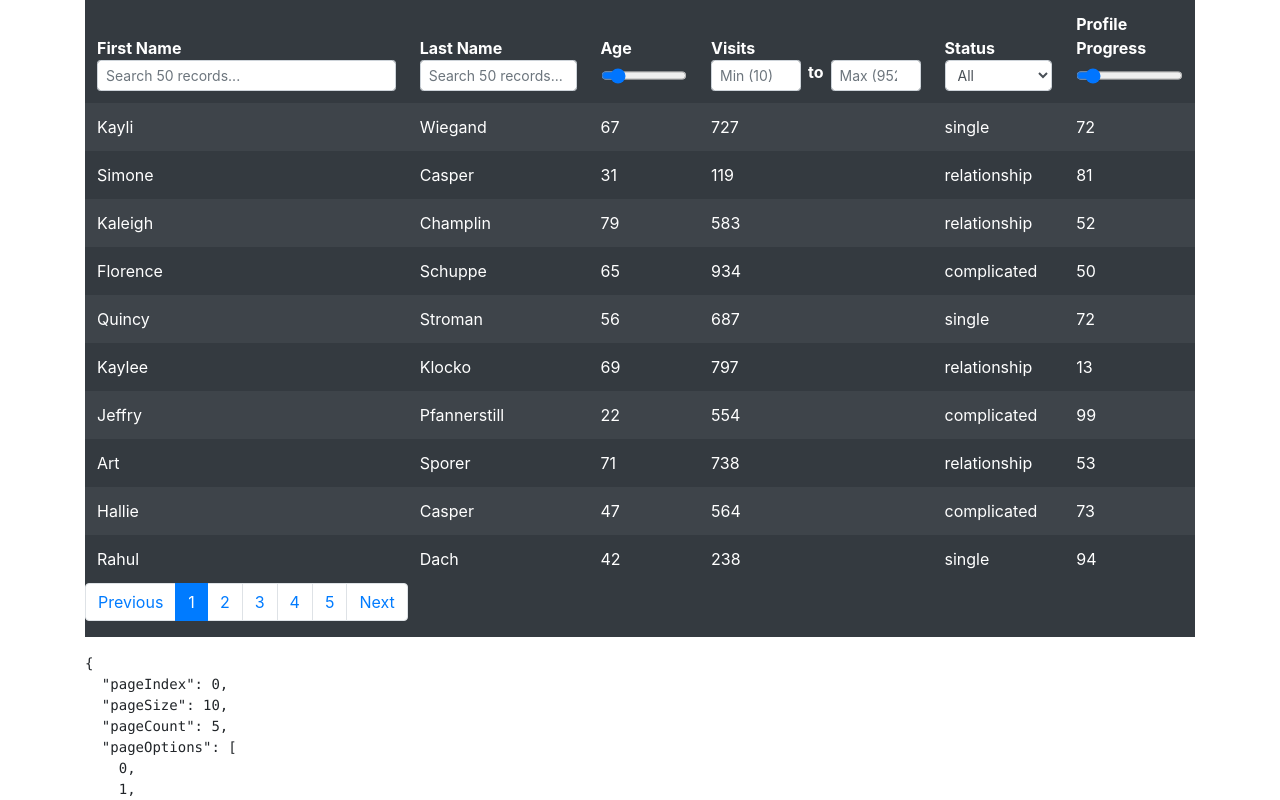
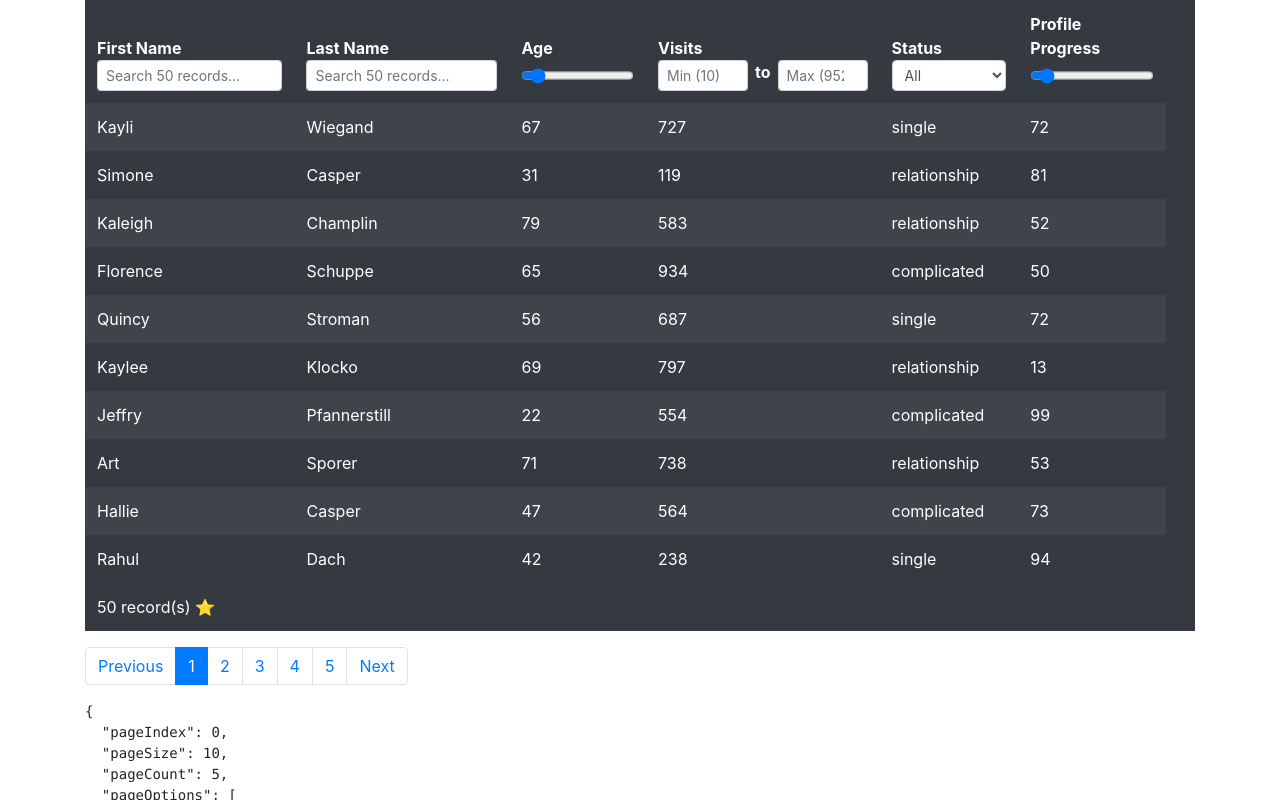
Before and after one commit to alanlima/react-table-bootstrap-sample, a React (Create React App) app: page / in a window 1280 px wide. Shown: the top 800 px of the page. Built offline with nearby package versions, Linux system fonts and the light colour scheme.

Commit message:
added a custom footer cell with custom props

```diff
--- a/src/App.js
+++ b/src/App.js
@@ -16,6 +16,9 @@ import {
   SliderColumnFilter,
   NumberRangeColumnFilter
 } from './components/column-filters';
+import {
+  RecordCountCell, LogPropsCell
+} from './components/custom-cells'
 
 const fuzzyTextFilterFn = (rows, id, filterValue) => {
   return matchSorter(rows, filterValue, { keys: [row => row.values[id]] })
@@ -53,6 +56,7 @@ function Table({ columns, data, updateData, skipReset }) {
     getTableProps,
     getTableBodyProps,
     headerGroups,
+    footerGroups,
     prepareRow,
 
     page, // Instead of using 'rows', we'll use page,
@@ -92,6 +96,8 @@ function Table({ columns, data, updateData, skipReset }) {
     usePagination
   );
 
+  console.log('footerGroup', { footerGroups })
+
   return (
     <>
       <div>
@@ -130,6 +136,18 @@ function Table({ columns, data, updateData, skipReset }) {
             })}
           </tbody>
           <tfoot>
+            {footerGroups.map(group => (
+              <tr {...group.getFooterGroupProps()}>
+                {group.headers.map(column => (
+                  <td {...column.getFooterProps(column.footerProps)}>
+                    {column.render('Footer', column.footerCellProps)}
+                  </td>
+                ))}
+              </tr>
+            ))}
+          </tfoot>
+        </table>
+        <div>
           <nav aria-label="page navigation">
             <ul className="pagination">
               <li className="page-item">
@@ -162,9 +180,7 @@ function Table({ columns, data, updateData, skipReset }) {
               </li>
             </ul>
           </nav>
-          </tfoot>
-        </table>
-
+        </div>
 
       </div>
       <pre>
@@ -197,11 +213,19 @@ function App() {
       {
         Header: 'First Name',
         accessor: 'firstName',
-        filter: 'fuzzyText'
+        filter: 'fuzzyText',
+        Footer: RecordCountCell,
+        footerProps: {
+          colSpan: 2
+        },
+        footerCellProps: {
+          recordsCountLabel: "record(s) ⭐️"
+        }
       },
       {
         Header: 'Last Name',
         accessor: 'lastName',
+        Footer: LogPropsCell
       },
       {
         Header: 'Age',
--- /dev/null
+++ b/src/components/custom-cells.js
@@ -0,0 +1,15 @@
+import React from 'react'
+
+export function RecordCountCell({
+    rows,
+    recordsCountLabel = 'record(s)'
+}) {
+    return (<>{`${rows.length} ${recordsCountLabel}`}</>)
+}
+
+export function LogPropsCell(props, other) {
+    console.log('[log-cell]', {
+        props, other
+    });
+    return null;
+}
```
Lines whose indentation alone changed are shown as unchanged.
